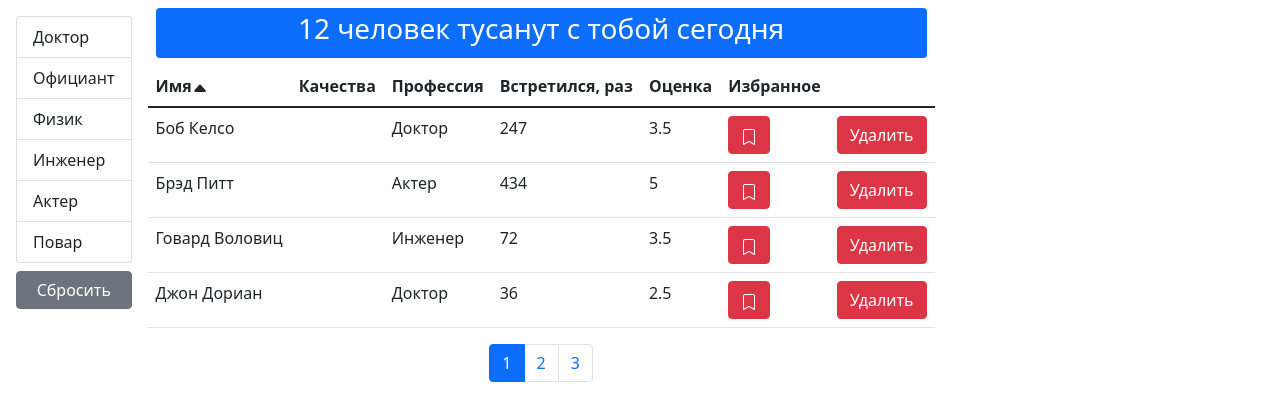
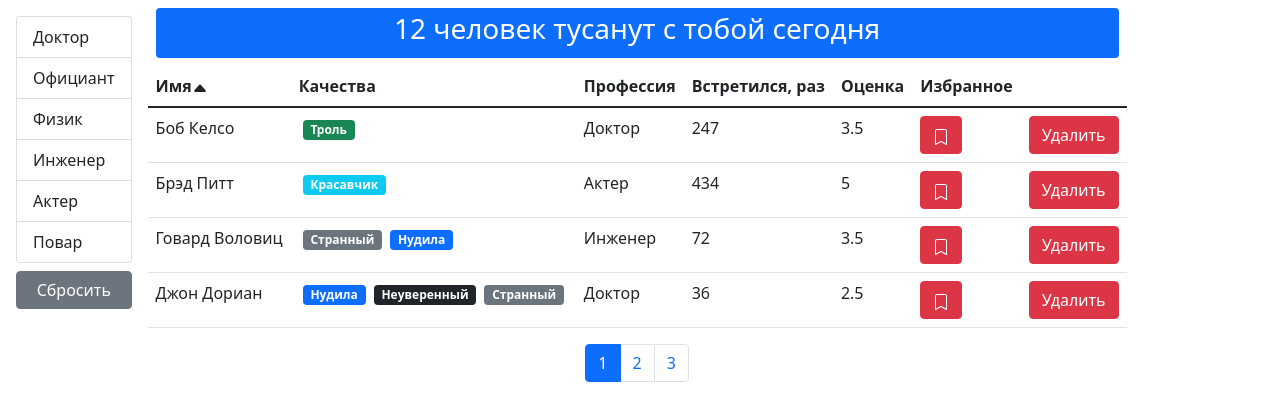
Before and after one commit to bobkov-evgeny/course-project, a React (Create React App) app: page / in a window 1280 px wide. Shown: the top 420 px of the page. Built offline with nearby package versions, Linux system fonts and the light colour scheme.

Commit message:
lesson 7 refactored

```diff
--- a/src/App.js
+++ b/src/App.js
@@ -1,41 +1,8 @@
-import React, { useState, useEffect } from "react";
-import api from "./API";
+import React from "react";
 import Users from "./components/users";
 
 function App() {
-    const [users, setUsers] = useState();
-    useEffect(() => {
-        api.users.fetchAll().then((data) => setUsers(data));
-    }, []);
-
-    const handleDelete = (userId) => {
-        const newUsers = users.filter((user) => user._id !== userId);
-        setUsers(newUsers);
-    };
-
-    const handleToggleUserBookmark = (userId) => {
-        const newUsers = users.map((user) => {
-            if (user._id === userId) {
-                return !user.bookmark || user.bookmark === false
-                    ? { ...user, bookmark: true }
-                    : { ...user, bookmark: false };
-            }
-            return user;
-        });
-        setUsers(newUsers);
-    };
-
-    return (
-        <>
-            {users && (
-                <Users
-                    onDelete={handleDelete}
-                    users={users}
-                    onToggleUserBookmark={handleToggleUserBookmark}
-                />
-            )}
-        </>
-    );
+    return <Users />;
 }
 
 export default App;
--- /dev/null
+++ b/src/components/qualitiesList.jsx
@@ -0,0 +1,19 @@
+import React from "react";
+import PropTypes from "prop-types";
+import Qualitie from "./qualitie";
+
+const QualitiesList = ({ qualities }) => {
+    return (
+        <>
+            {qualities.map((quality) => (
+                <Qualitie key={quality.name} quality={quality} />
+            ))}
+        </>
+    );
+};
+
+QualitiesList.propTypes = {
+    qualities: PropTypes.array.isRequired,
+};
+
+export default QualitiesList;
--- /dev/null
+++ b/src/components/table.jsx
@@ -0,0 +1,30 @@
+import React from "react";
+import TableHeader from "./tableHeader";
+import TableBody from "./tableBody";
+import PropTypes from "prop-types";
+
+const Table = ({ data, column, onSort, selectedSort, children }) => {
+    return (
+        <table className="table">
+            {children || (
+                <>
+                    <TableHeader
+                        columns={column}
+                        onSort={onSort}
+                        selectedSort={selectedSort}
+                    />
+                    <TableBody columns={column} data={data} />
+                </>
+            )}
+        </table>
+    );
+};
+
+Table.propTypes = {
+    onSort: PropTypes.func,
+    selectedSort: PropTypes.object,
+    column: PropTypes.object,
+    data: PropTypes.array,
+    children: PropTypes.array,
+};
+export default Table;
--- a/src/components/users.jsx
+++ b/src/components/users.jsx
@@ -8,12 +8,34 @@ import UserTable from "./usersTable";
 import api from "../API";
 import _ from "lodash";
 
-const Users = ({ users: allUsers, onDelete, onToggleUserBookmark }) => {
+const Users = () => {
     const pageSize = 4;
     const [currentPage, setCurrentPage] = useState(1);
     const [professions, setProfession] = useState();
     const [selectedProf, setSelectedProf] = useState();
     const [sortBy, setSortBy] = useState({ path: "name", order: "asc" });
+
+    const [users, setUsers] = useState();
+    useEffect(() => {
+        api.users.fetchAll().then((data) => setUsers(data));
+    }, []);
+
+    const handleDelete = (userId) => {
+        const newUsers = users.filter((user) => user._id !== userId);
+        setUsers(newUsers);
+    };
+
+    const handleToggleUserBookmark = (userId) => {
+        const newUsers = users.map((user) => {
+            if (user._id === userId) {
+                return !user.bookmark || user.bookmark === false
+                    ? { ...user, bookmark: true }
+                    : { ...user, bookmark: false };
+            }
+            return user;
+        });
+        setUsers(newUsers);
+    };
 
     useEffect(() => {
         api.professions.fetchAll().then((data) => setProfession(data));
@@ -39,12 +61,18 @@ const Users = ({ users: allUsers, onDelete, onToggleUserBookmark }) => {
         setSelectedProf();
     };
 
+    if (users) {
         const filteredUsers = selectedProf
-        ? allUsers.filter((user) => user.profession.name === selectedProf)
-        : allUsers;
+            ? users.filter((user) => user.profession.name === selectedProf)
+            : users;
+
         const count = filteredUsers.length;
-    const sortedUsers = _.orderBy(filteredUsers, [sortBy.path], [sortBy.order]);
-    const users = paginate(sortedUsers, currentPage, pageSize);
+        const sortedUsers = _.orderBy(
+            filteredUsers,
+            [sortBy.path],
+            [sortBy.order]
+        );
+        const usersCrop = paginate(sortedUsers, currentPage, pageSize);
 
         return (
             <div className="d-flex">
@@ -69,9 +97,9 @@ const Users = ({ users: allUsers, onDelete, onToggleUserBookmark }) => {
                     <SearchStatus numberOfGuests={count} />
                     {count > 0 && (
                         <UserTable
-                        users={users}
-                        onDelete={onDelete}
-                        onToggleUserBookmark={onToggleUserBookmark}
+                            users={usersCrop}
+                            onDelete={handleDelete}
+                            onToggleUserBookmark={handleToggleUserBookmark}
                             onSort={handleSort}
                             selectedSort={sortBy}
                         />
@@ -87,12 +115,14 @@ const Users = ({ users: allUsers, onDelete, onToggleUserBookmark }) => {
                 </div>
             </div>
         );
+    }
+    return "loading";
 };
 
 Users.propTypes = {
-    users: PropTypes.array.isRequired,
-    onDelete: PropTypes.func.isRequired,
-    onToggleUserBookmark: PropTypes.func.isRequired,
+    users: PropTypes.array,
+    onDelete: PropTypes.func,
+    onToggleUserBookmark: PropTypes.func,
 };
 
 export default Users;
--- a/src/components/usersTable.jsx
+++ b/src/components/usersTable.jsx
@@ -1,8 +1,8 @@
 import React from "react";
 import PropTypes from "prop-types";
-import TableHeader from "./tableHeader";
-import TableBody from "./tableBody";
 import Bookmark from "./bookmark";
+import QualitiesList from "./qualitiesList";
+import Table from "./table";
 
 const UserTable = ({
     users,
@@ -13,7 +13,10 @@ const UserTable = ({
 }) => {
     const column = {
         name: { path: "name", name: "Имя" },
-        qualities: { name: "Качества" },
+        qualities: {
+            name: "Качества",
+            component: (user) => <QualitiesList qualities={user.qualities} />,
+        },
         professions: { path: "profession.name", name: "Профессия" },
         completedMeetings: {
             path: "completedMeetings",
@@ -43,14 +46,12 @@ const UserTable = ({
     };
 
     return (
-        <table className="table">
-            <TableHeader
-                columns={column}
-                onSort={onSort}
-                selectedSort={selectedSort}
-            />
-            <TableBody columns={column} data={users} />
-        </table>
+        <Table
+            column={column}
+            onSort={onSort}
+            selectedSort={selectedSort}
+            data={users}
+        />
     );
 };
 
```
Lines whose indentation alone changed are shown as unchanged.
